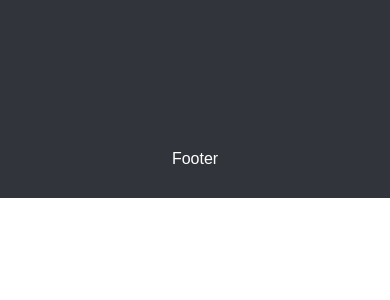
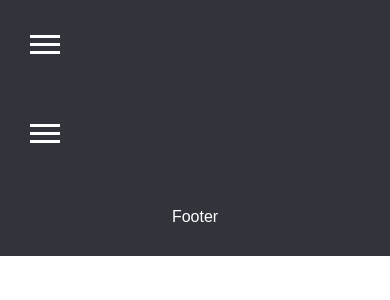
Before and after one commit to cihandundar/next-js-anime-movie, a Next.js app: page /components/navbar in a window 390 px wide. Shown: the top 300 px of the page. Built offline with nearby package versions, Linux system fonts and the light colour scheme; a web font is replaced by a local one.

Commit message:
responsive fix

```diff
--- a/app/components/navbar/page.js
+++ b/app/components/navbar/page.js
@@ -1,21 +1,39 @@
+"use client";
+import { useState } from "react";
 import styles from "./navbar.module.css";
 import Link from "next/link";
+
 const Navbar = () => {
+  const [isMenuOpen, setIsMenuOpen] = useState(false);
+
+  const toggleMenu = () => {
+    setIsMenuOpen(!isMenuOpen);
+  };
+
+  const closeMenu = () => {
+    setIsMenuOpen(false);
+  };
+
   return (
     <nav className={styles.nav}>
       <div className={styles.container}>
-        <ul className={styles.list}>
-          <li className={styles.link}>
+        <div className={styles.mobileToggle} onClick={toggleMenu}>
+          <span className={styles.bar}></span>
+          <span className={styles.bar}></span>
+          <span className={styles.bar}></span>
+        </div>
+        <ul className={`${styles.list} ${isMenuOpen ? styles.showMenu : ""}`}>
+          <li className={styles.link} onClick={closeMenu}>
             <Link href="/">Home</Link>
           </li>
-          <li className={styles.link}>
+          <li className={styles.link} onClick={closeMenu}>
             <Link href="/movies">Movies</Link>
           </li>
-          <li className={styles.link}>
-            <Link href="/movies">Trending</Link>
+          <li className={styles.link} onClick={closeMenu}>
+            <Link href="/trending">Trending</Link>
           </li>
-          <li className={styles.link}>
-            <Link href="/movies">New Release</Link>
+          <li className={styles.link} onClick={closeMenu}>
+            <Link href="/new-release">New Release</Link>
           </li>
         </ul>
       </div>
```
